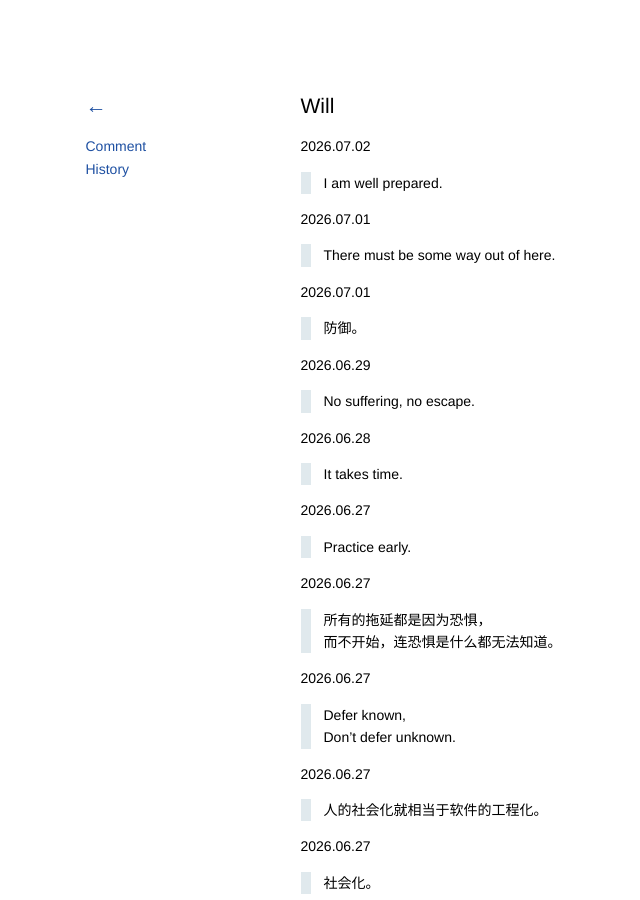
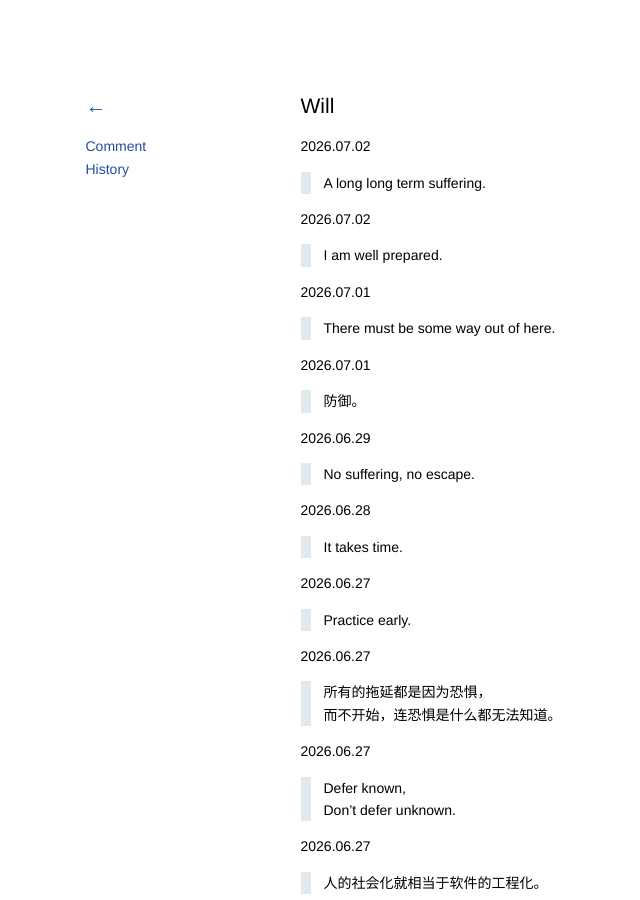
Before and after one commit to kidlj/awei, a Jekyll site: the page built from _wiki/will.md, in a window 1280 px wide and 900 px high. Shown: the whole window, without its empty margins (47-687 px from the left). Built offline with Jekyll 4.4.1, drawn with Linux system fonts in a browser that asks for light colours.

Commit message:
update will

```diff
--- a/_wiki/will.md
+++ b/_wiki/will.md
@@ -1,6 +1,10 @@
 ---
 title: Will
 ---
+
+2026.07.02
+
+> A long long term suffering.
 
 2026.07.02
 
```
